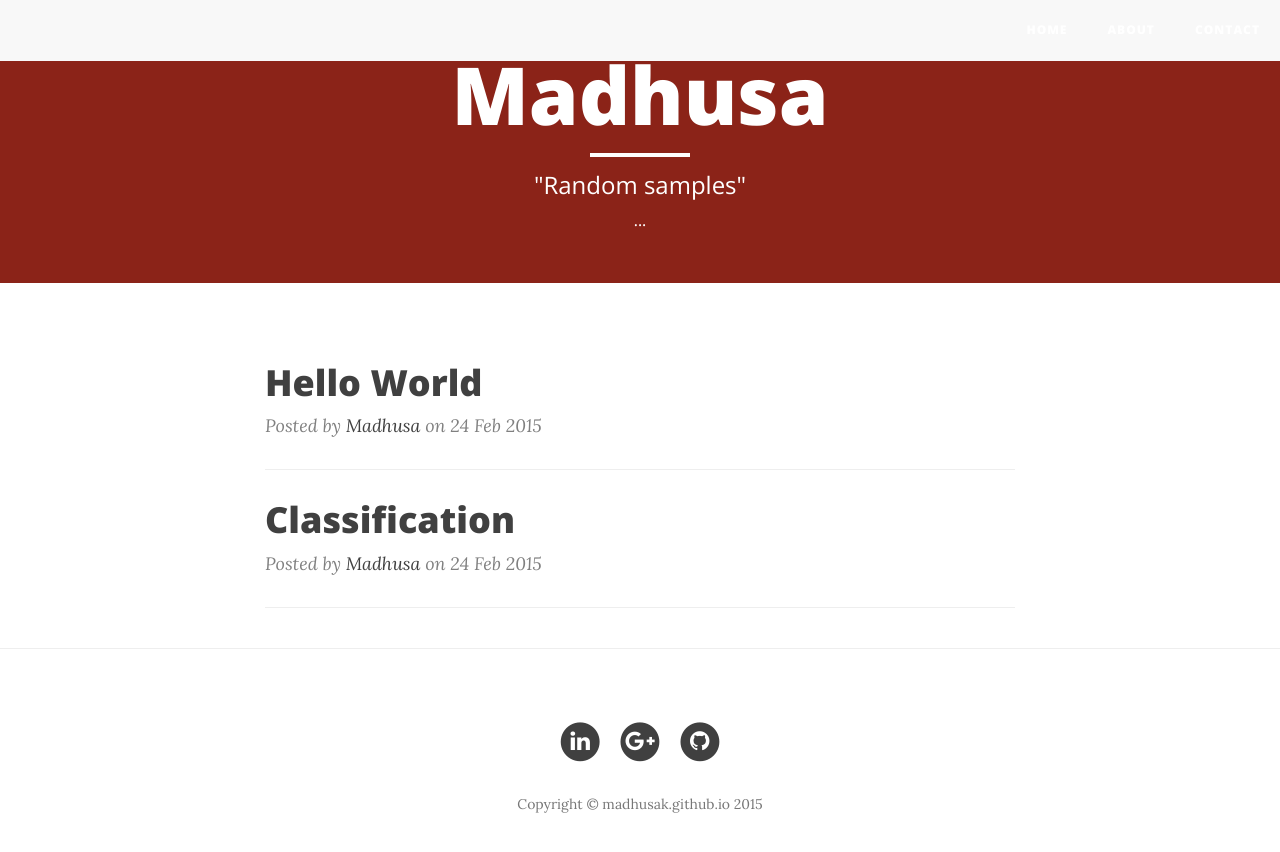
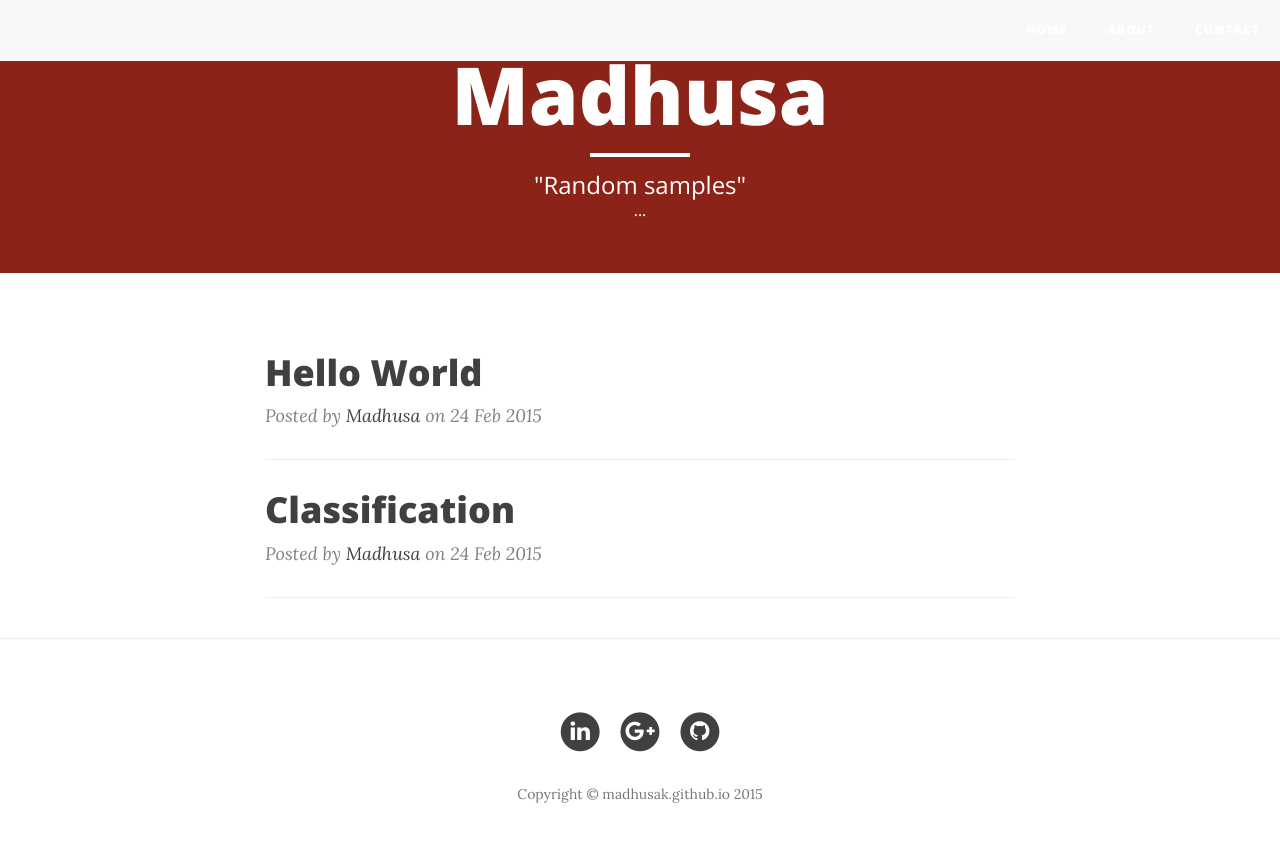
Before and after one commit to MadhusaK/Jekyll-blog, a Jekyll site: the page built from index.html, in a window 1280 px wide. Shown: the top 852 px of the page. Built offline with Jekyll 4.4.1, drawn with Linux system fonts in a browser that asks for light colours; nearby versions of some CDN libraries; Markdown is read by kramdown in place of the engine named in the settings.

Commit message:
More changes

```diff
--- a/css/clean-blog.css
+++ b/css/clean-blog.css
@@ -141,7 +141,7 @@
 .intro-header .site-heading,
 .intro-header .post-heading,
 .intro-header .page-heading {
-  padding: 50px 0 50px;
+  padding: 100px 0 50px ;
   color: white;
 }
 @media only screen and (min-width: 768px) {
@@ -167,7 +167,7 @@
 			display: block;
   font-family: 'Open Sans', 'Helvetica Neue', Helvetica, Arial, sans-serif;
   font-weight: 300;
-  margin: 10px 0 10px;
+  margin: 10px 0 0px;
 }
 @media only screen and (min-width: 768px) {
   .intro-header .site-heading h1,
```
